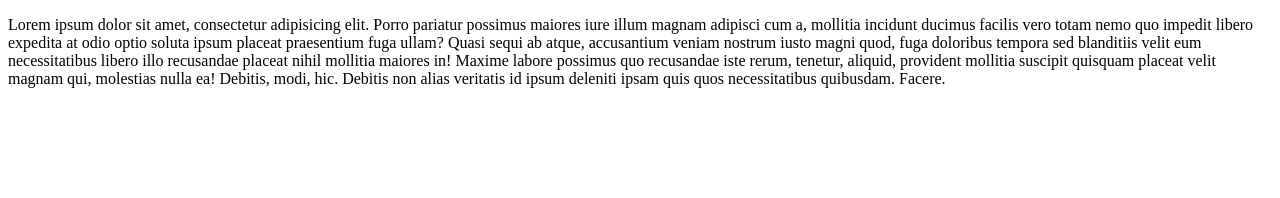
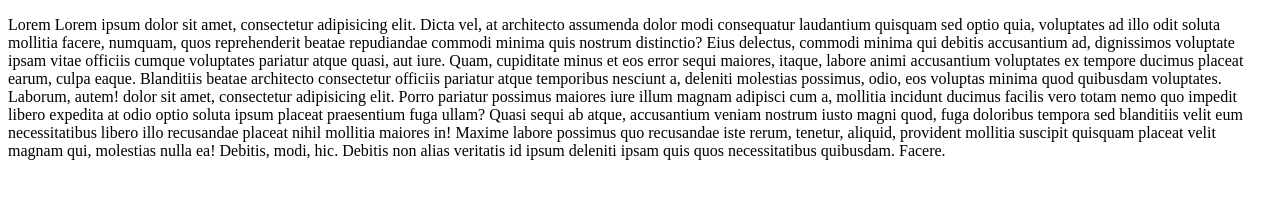
Before and after one commit to JoeMBlair/datfatcat.com, a plain HTML site: page html/git.html in a window 1280 px wide. Drawn offline with Linux system fonts and the light colour scheme.

Commit message:
New commit

```diff
--- a/html/git.html
+++ b/html/git.html
@@ -7,6 +7,6 @@
 	<link rel="stylesheet" href="">
 </head>
 <body>
-	<p>Lorem ipsum dolor sit amet, consectetur adipisicing elit. Porro pariatur possimus maiores iure illum magnam adipisci cum a, mollitia incidunt ducimus facilis vero totam nemo quo impedit libero expedita at odio optio soluta ipsum placeat praesentium fuga ullam? Quasi sequi ab atque, accusantium veniam nostrum iusto magni quod, fuga doloribus tempora sed blanditiis velit eum necessitatibus libero illo recusandae placeat nihil mollitia maiores in! Maxime labore possimus quo recusandae iste rerum, tenetur, aliquid, provident mollitia suscipit quisquam placeat velit magnam qui, molestias nulla ea! Debitis, modi, hic. Debitis non alias veritatis id ipsum deleniti ipsam quis quos necessitatibus quibusdam. Facere.</p>
+	<p>Lorem Lorem ipsum dolor sit amet, consectetur adipisicing elit. Dicta vel, at architecto assumenda dolor modi consequatur laudantium quisquam sed optio quia, voluptates ad illo odit soluta mollitia facere, numquam, quos reprehenderit beatae repudiandae commodi minima quis nostrum distinctio? Eius delectus, commodi minima qui debitis accusantium ad, dignissimos voluptate ipsam vitae officiis cumque voluptates pariatur atque quasi, aut iure. Quam, cupiditate minus et eos error sequi maiores, itaque, labore animi accusantium voluptates ex tempore ducimus placeat earum, culpa eaque. Blanditiis beatae architecto consectetur officiis pariatur atque temporibus nesciunt a, deleniti molestias possimus, odio, eos voluptas minima quod quibusdam voluptates. Laborum, autem! dolor sit amet, consectetur adipisicing elit. Porro pariatur possimus maiores iure illum magnam adipisci cum a, mollitia incidunt ducimus facilis vero totam nemo quo impedit libero expedita at odio optio soluta ipsum placeat praesentium fuga ullam? Quasi sequi ab atque, accusantium veniam nostrum iusto magni quod, fuga doloribus tempora sed blanditiis velit eum necessitatibus libero illo recusandae placeat nihil mollitia maiores in! Maxime labore possimus quo recusandae iste rerum, tenetur, aliquid, provident mollitia suscipit quisquam placeat velit magnam qui, molestias nulla ea! Debitis, modi, hic. Debitis non alias veritatis id ipsum deleniti ipsam quis quos necessitatibus quibusdam. Facere.</p>
 </body>
 </html>
```
